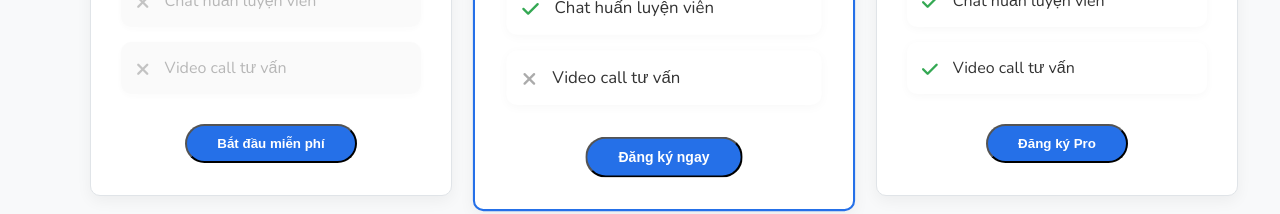
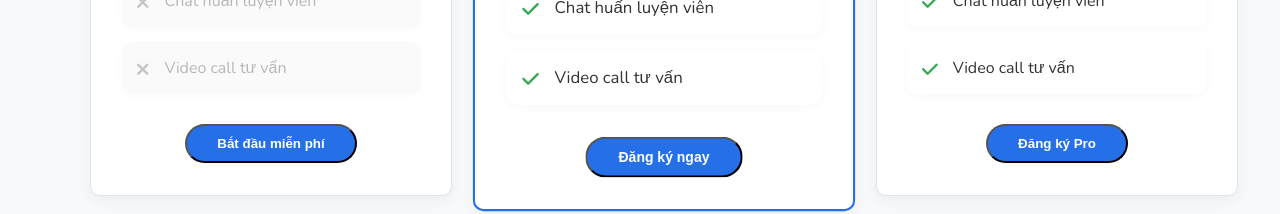
Before and after one commit to DangNhutTruong/Project-SWP391, a React (Vite) app: page /membership in a window 1280 px wide. Shown: the part 1099-1313 px from the top of the page. Built offline with nearby package versions, Linux system fonts and the light colour scheme.

Commit message:
update moi nhat

```diff
--- a/src/page/MembershipPackage.jsx
+++ b/src/page/MembershipPackage.jsx
@@ -130,7 +130,7 @@ export default function MembershipPackage() {
                   <span>Chat huấn luyện viên</span>
                 </div>
                 <div className="feature-item">
-                  <i className="fas fa-times feature-times"></i>
+                  <i className="fas fa-check feature-check"></i>
                   <span>Video call tư vấn</span>
                 </div>
               </div>
```
